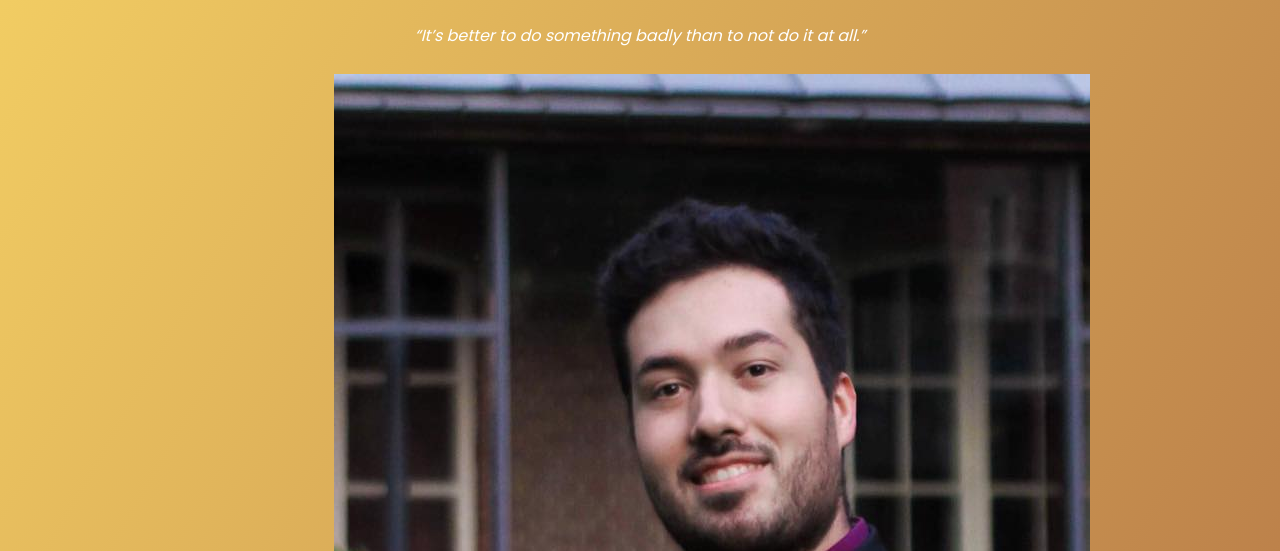
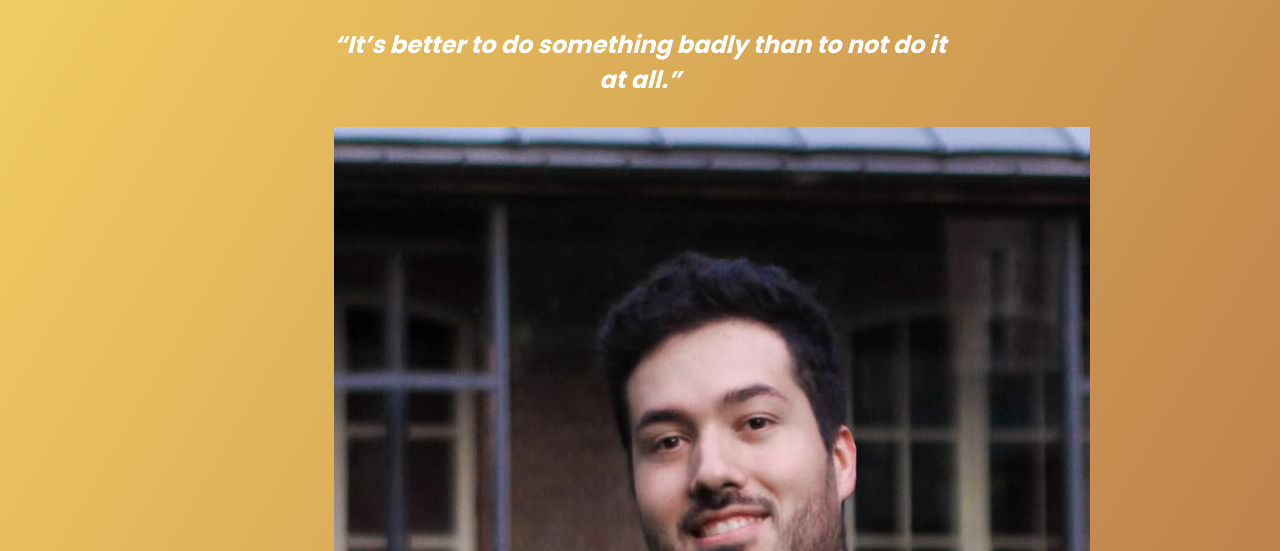
Before and after one commit to JulioCesarTeixeira/html-introduction, a plain HTML site: page index.html in a window 1280 px wide. Shown: the part 249-800 px from the top of the page. Drawn offline with Linux system fonts and the light colour scheme.

Commit message:
quote fixed

```diff
--- a/index.html
+++ b/index.html
@@ -17,7 +17,7 @@
 
 <!--container for quote, photo and short intro-->
 <div id="containerName">
-    <p id="quote">“It’s better to do something badly than to not do it at all.”</p>
+    <h2 id="quote">“It’s better to do something badly than to not do it at all.”</h2>
 
     <div id="photo">
         <img src="img/FotoCV.jpg" alt="JulioCesar">
```
